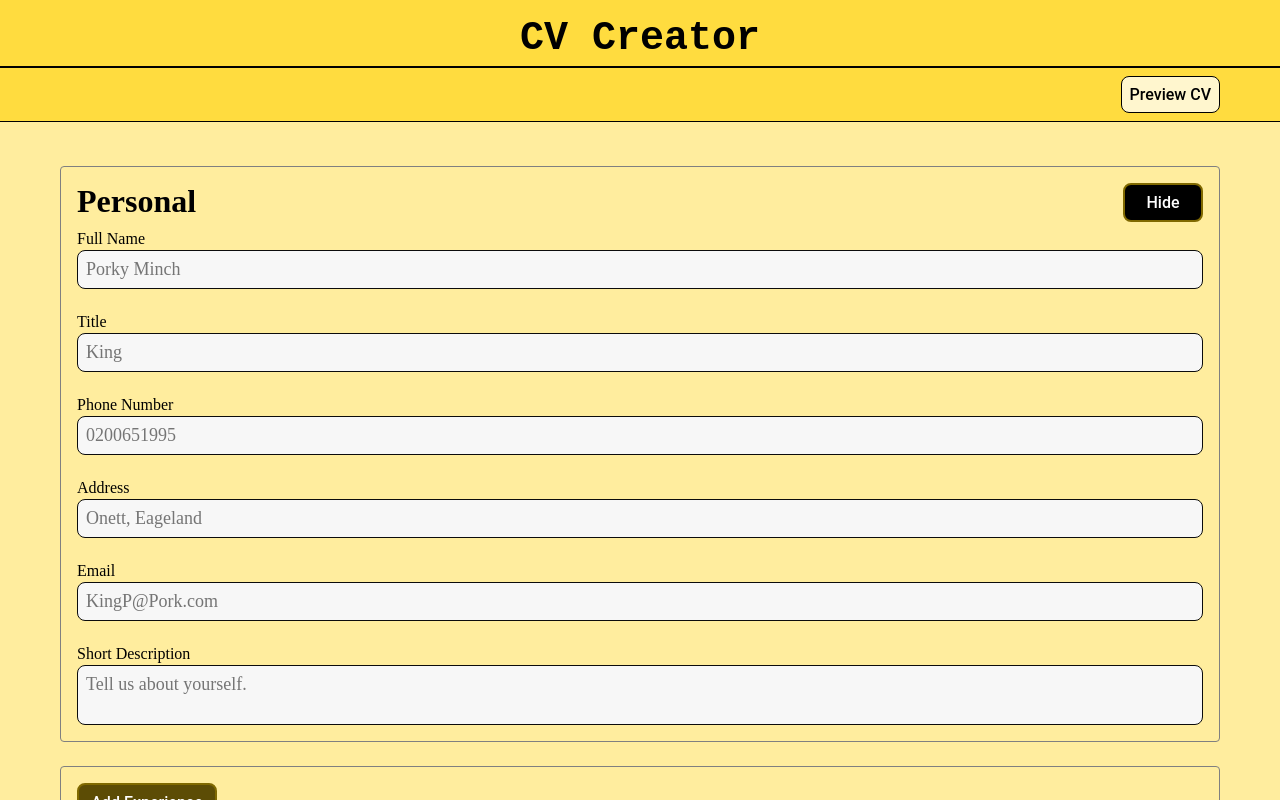
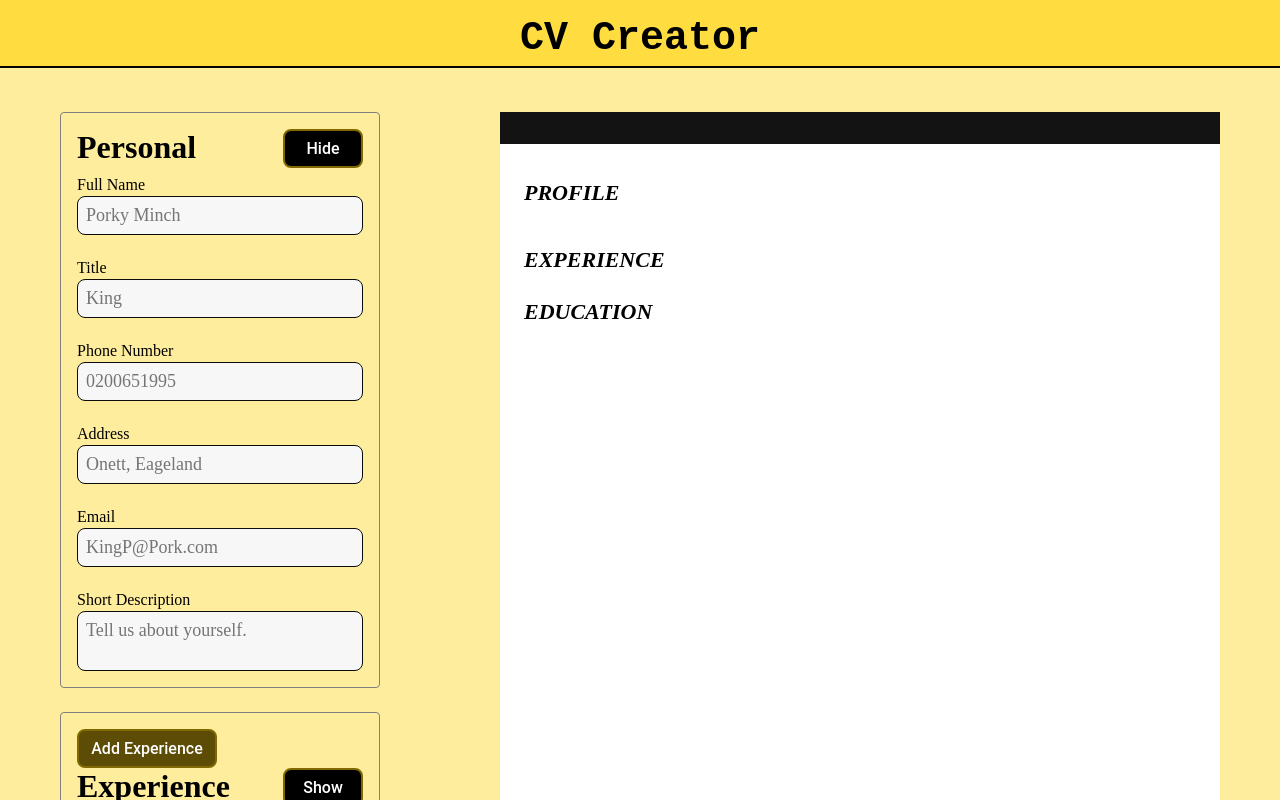
Before and after one commit to DrantDumani/cv-app-v2, a React (Vite) app: page / in a window 1280 px wide. Shown: the top 800 px of the page. Built offline with nearby package versions, Linux system fonts and the light colour scheme; a web font is replaced by a local one.

Commit message:
Complete desktop style

```diff
--- a/src/App.jsx
+++ b/src/App.jsx
@@ -154,6 +154,37 @@ function App() {
             />
           )}
         </div>
+        <div className="desktop-only">
+          <CVForm
+            editSection={editSection}
+            editPersonal={editPersonal}
+            details={details}
+            expIds={details.experienceIds}
+            addNewExp={addNewExp}
+            addNewEdu={addNewEdu}
+            showPersonal={showForm.showPersonal}
+            showExperience={showForm.showExperience}
+            showEducation={showForm.showEducation}
+            currExpId={showForm.currExpId}
+            currEduId={showForm.currEduId}
+            toggleShowForm={toggleShowForm}
+            deleteSection={deleteSection}
+            setExpId={setExpId}
+            setEduId={setEduId}
+            eduIds={details.educationIds}
+          />
+
+          <DisplayCV
+            name={details.personal.fullName}
+            title={details.personal.title}
+            email={details.personal.email}
+            phone={details.personal.phoneNum}
+            address={details.personal.address}
+            about={details.personal.description}
+            experience={experience}
+            education={education}
+          />
+        </div>
       </main>
       <footer className="footer">
         <p className="footer__text">
--- a/src/App.scss
+++ b/src/App.scss
@@ -52,6 +52,9 @@ a {
   @include tablet {
     @include tablet-padding;
   }
+  @include desktop {
+    display: none;
+  }
 
   &__left-li {
     margin-left: auto;
@@ -64,6 +67,21 @@ a {
     &:hover {
       background-color: #fffbeb;
     }
+  }
+}
+
+.mobile-only {
+  @include desktop {
+    display: none;
+  }
+}
+
+.desktop-only {
+  display: none;
+  @include desktop {
+    display: flex;
+    max-width: 80rem;
+    margin: 0 auto;
   }
 }
 
--- a/src/components/CVForm/CVForm.scss
+++ b/src/components/CVForm/CVForm.scss
@@ -25,6 +25,9 @@
   border: 1.4px solid gray;
   border-radius: 4px;
   padding: 1rem;
+  @include desktop {
+    width: 20rem;
+  }
 }
 
 .form-tab-container {
--- a/src/components/DisplayCV/DisplayCV.scss
+++ b/src/components/DisplayCV/DisplayCV.scss
@@ -10,6 +10,10 @@
     @include tablet-margin;
     margin-top: $tab-pad-ver;
     margin-bottom: $tab-pad-ver;
+  }
+  @include desktop {
+    width: 48rem;
+    height: 60rem;
   }
 }
 
@@ -72,6 +76,7 @@
 
   &__title {
     font-size: 1.375rem;
+    font-style: italic;
   }
 
   &__text {
--- a/src/components/InputWrapper/InputWrapper.scss
+++ b/src/components/InputWrapper/InputWrapper.scss
@@ -29,6 +29,9 @@
       @include tablet {
         width: 11.25rem;
       }
+      @include desktop {
+        width: 6.25rem;
+      }
     }
   }
 }
--- a/src/styles/_mixins.scss
+++ b/src/styles/_mixins.scss
@@ -16,6 +16,12 @@
   }
 }
 
+@mixin desktop {
+  @media (min-width: 1280px) {
+    @content;
+  }
+}
+
 @mixin tablet-padding {
   padding-left: 3.75rem;
   padding-right: 3.75rem;
```
